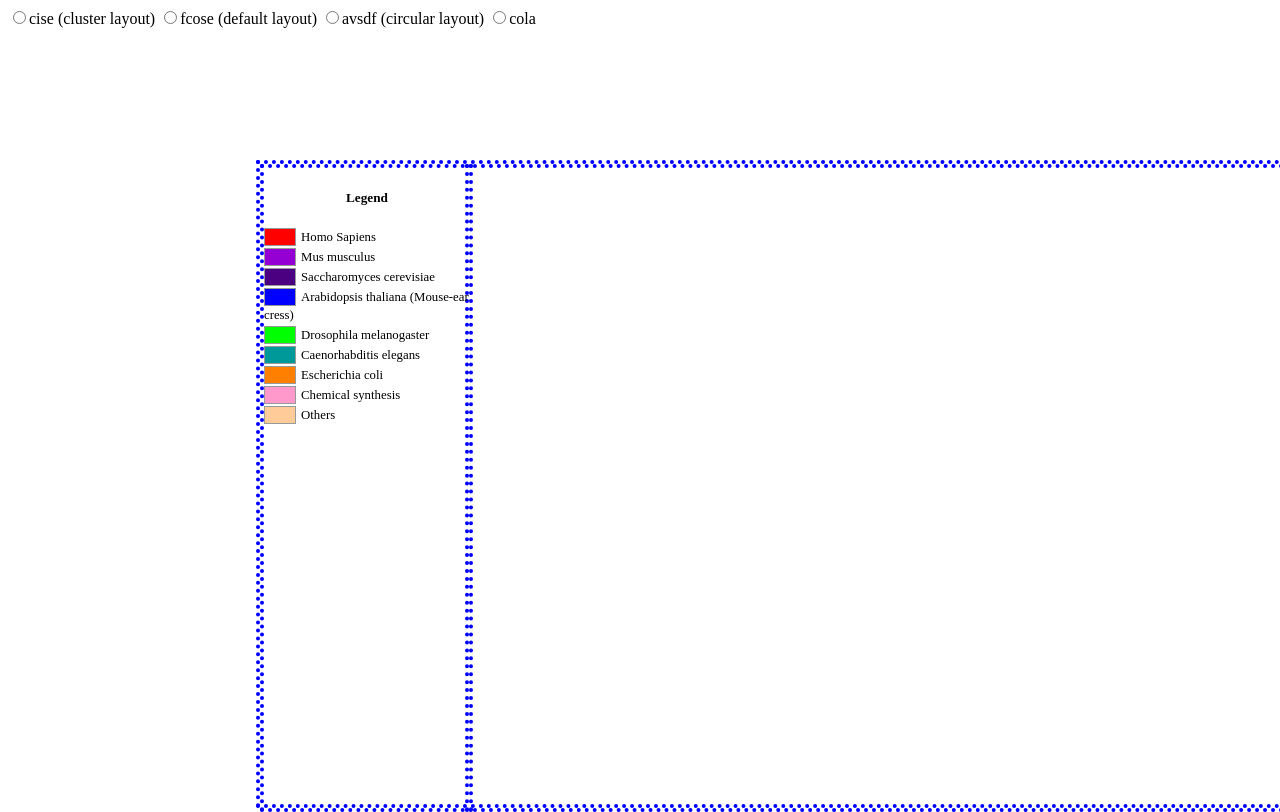
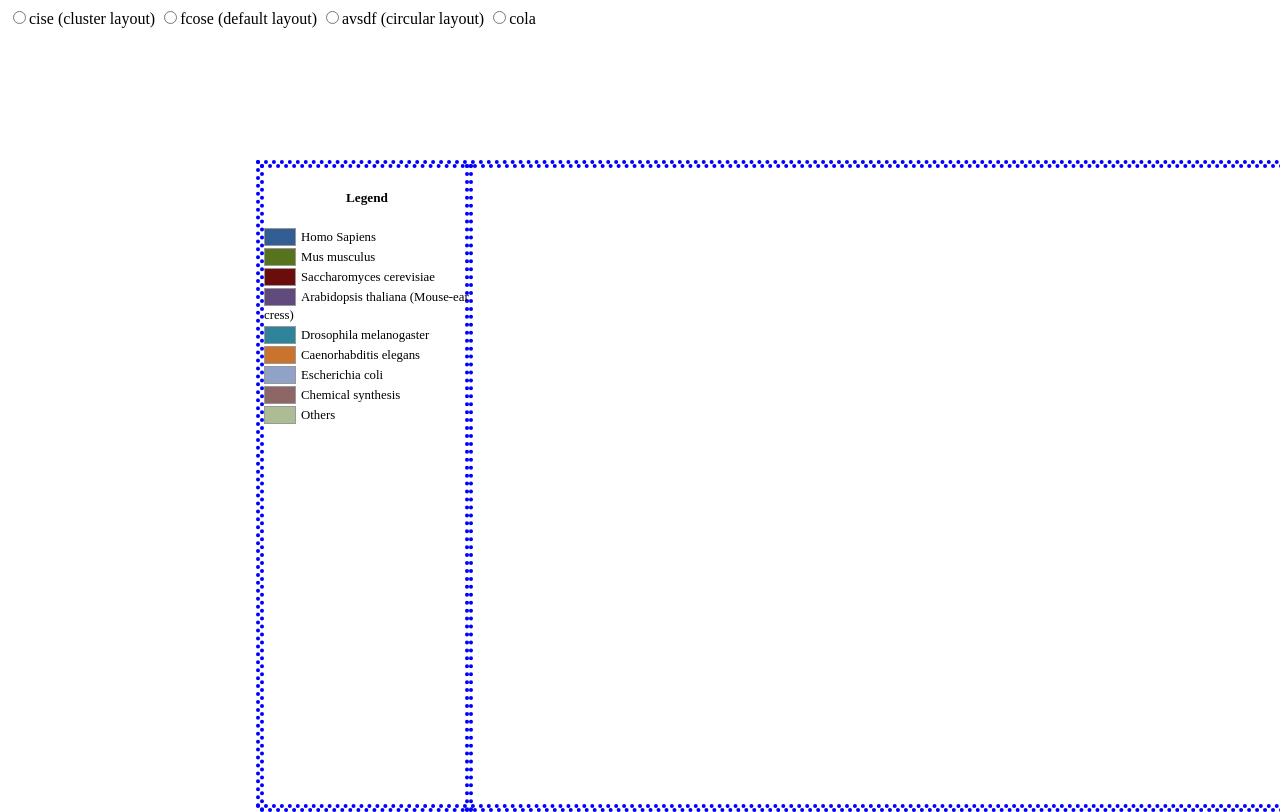
Before and after one commit to intact-portal/intact-network-viewer, a website built with webpack: page index.html in a window 1280 px wide. Built offline with nearby package versions, Linux system fonts and the light colour scheme; files whose address does not match are found by name; what cytoscape-avsdf, cytoscape-cise, cytoscape-cola, cytoscape-ngraph.forcelayout would draw is missing.

Commit message:
NIV-326: Species color code changed

```diff
--- a/index.html
+++ b/index.html
@@ -133,15 +133,15 @@
     <h5 style="margin-left: 40%;">Legend</h5>
     <div class='legend-scale'>
         <ul class='legend-labels'>
-            <li><span style='background:rgb(255,0,0);'></span>Homo Sapiens</li>
-            <li><span style='background:rgb(148, 0, 211);'></span>Mus musculus</li>
-            <li><span style='background:rgb(75, 0, 130);'></span>Saccharomyces cerevisiae</li>
-            <li><span style='background:rgb(0, 0, 255);'></span>Arabidopsis thaliana (Mouse-ear cress)</li>
-            <li><span style='background:rgb(0, 255, 0);'></span>Drosophila melanogaster</li>
-            <li><span style='background:rgb(0, 153, 153);'></span>Caenorhabditis elegans</li>
-            <li><span style='background:rgb(255, 127, 0);'></span>Escherichia coli</li>
-            <li><span style='background:rgb(255,153,204);'></span>Chemical synthesis</li>
-            <li><span style='background:rgb(255,204,153);'></span>Others</li>
+            <li><span style='background:rgb(51, 94, 148); '></span>Homo Sapiens</li>
+            <li><span style='background:rgb(88, 115, 29); '></span>Mus musculus</li>
+            <li><span style='background:rgb(107, 13, 10); '></span>Saccharomyces cerevisiae</li>
+            <li><span style='background:rgb(97, 74, 124); '></span>Arabidopsis thaliana (Mouse-ear cress)</li>
+            <li><span style='background:rgb(47, 132, 156); '></span>Drosophila melanogaster</li>
+            <li><span style='background:rgb(202, 115, 47); '></span>Caenorhabditis elegans</li>
+            <li><span style='background:rgb(144, 163, 198); '></span>Escherichia coli</li>
+            <li><span style='background:rgb(141, 102, 102); '></span>Chemical synthesis</li>
+            <li><span style='background:rgb(173, 188, 148);'></span>Others</li>
         </ul>
     </div>
 
```
